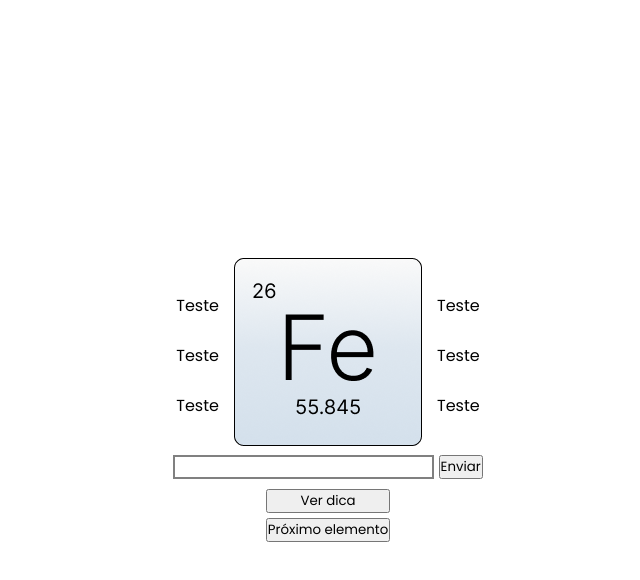
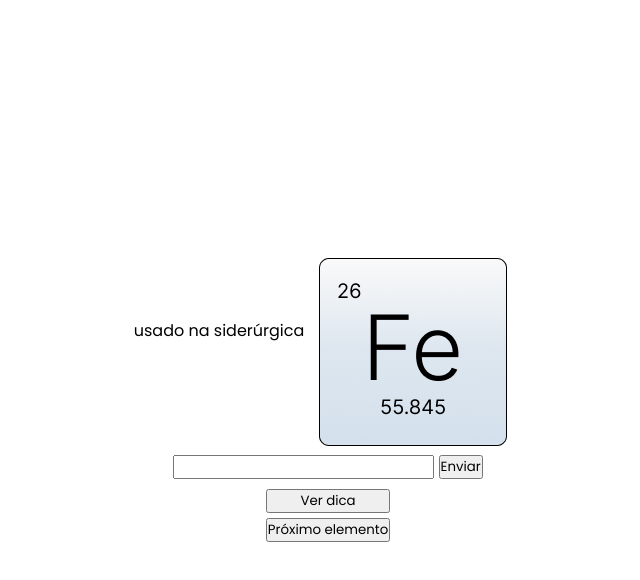
Before and after one commit to gustavorods/2024_1_b2_periodic_table_game, a plain HTML site: page index.html in a window 1280 px wide. Both pictures are taken after a click on the button "Ver dica". Shown: the whole page, without its empty margins (312-952 px from the left). Drawn offline with Linux system fonts and the light colour scheme.

Commit message:
feat JS (Script): Implementation of the function to show tips about the element on the screen

```diff
--- a/index.html
+++ b/index.html
@@ -6,16 +6,16 @@
     <link rel="stylesheet" href="./Style/style.css">
     <title>Química game</title>
 </head>
-<body onload="randomElement()">
+<body>
     <!-- Container  -->
     <div class="container">
         <!-- Element icon and its tips -->
         <div class="element">
             <!-- Tip 1 -->
             <div class="tip_div">
-                <p class="tip">Teste</p>
-                <p class="tip">Teste</p>
-                <p class="tip">Teste</p>
+                <p class="tip" id="tip1"></p>
+                <p class="tip" id="tip2"></p>
+                <p class="tip" id="tip3"></p>
             </div>
 
             <!-- Element Icon -->
@@ -25,9 +25,9 @@
 
             <!-- Tip 2 -->
             <div class="tip_div">
-                <p class="tip">Teste</p>
-                <p class="tip">Teste</p>
-                <p class="tip">Teste</p>
+                <p class="tip"id="tip4"></p>
+                <p class="tip" id="tip5"></p>
+                <p class="tip" id="tip6"></p>
             </div>
         </div>
 
--- a/js/script.js
+++ b/js/script.js
@@ -1,46 +1,58 @@
 // HTML
-let element_icon_html = document.querySelector("#element_icon");
-let next_element_html = document.querySelector("#next_element");
-let textField = document.querySelector("#user_response");
-let submitBotton = document.querySelector("#submit_button");
-
-// taking the path of each image
-let iron = "./images/ferro.png";
-let gold = "./images/Ouro.png";
-let plutonium = "./images/Plutonio.png";
+const elementIcon = document.querySelector("#element_icon");
+const nextElement = document.querySelector("#next_element");
+const textField = document.querySelector("#user_response");
+const submitButton = document.querySelector("#submit_button");
+const tipField = document.querySelectorAll(".tip");
+const showTipButton = document.querySelector("#see_tip");
 
 // Making object with the variables
-var elements = {
-    Ferro: iron,
-    Ouro: gold,
-    Plutônio: plutonium
-  };
+const elements = {
+    Ferro: "./images/ferro.png",
+    Ouro: "./images/Ouro.png",
+    Plutônio: "./images/Plutonio.png"
+};
+
+// Making the tips
+const elementsTips = {
+    Ferro: ["usado na siderúrgica", "Usado em portões", "Metal resistente", "Condutor", "Magnético", "Abundância no universo"]
+};
 
 // function to choose an element randomly
 let randomElementKey; // I will use it to check with the user's response
-
 function randomElement() {
-    textField.style.border = "2px solid gray";
-
-    let elementKeys = Object.keys(elements);
-    let randomIndex = Math.floor(Math.random() * elementKeys.length);
+    const elementKeys = Object.keys(elements);
+    const randomIndex = Math.floor(Math.random() * elementKeys.length);
     randomElementKey = elementKeys[randomIndex];
-    let randomElementImagePath = elements[randomElementKey];
-
-    element_icon_html.setAttribute('src', randomElementImagePath);
+    const randomElementImagePath = elements[randomElementKey];
+    elementIcon.setAttribute('src', randomElementImagePath);
 }
 
 // Function to check the user's response
-function checkUserResponde(userResponse) {
-    if(userResponse == randomElementKey) {
+function checkUserResponse(userResponse) {
+    if(userResponse === randomElementKey) {
         textField.style.border = "2px solid green";
 
-        // Aguarda 5000 milissegundos (5 segundos) antes de executar o restante do código
+        // Waits 1000 milliseconds (1 second) before executing the rest of the code
         setTimeout(function () {
+            textField.value = "";
+            textField.style.border = "2px solid gray";
             randomElement();
-            textField.value = "";
         }, 1000);
-    } else {
+    }
+    else {
         textField.style.border = "2px solid red";
     }
 }
+
+// Function to show the tips
+let counter = 0; // Used to control the tips field and to access the object that has the tips (randomElementKey)
+function showTip() {
+    if(counter == 6) {
+        alert("Você ja usou todas as dicas!");
+    }
+    else {
+        tipField[counter].innerHTML = elementsTips[randomElementKey][counter];
+        counter++;
+    }
+}
--- a/js/user_interections.js
+++ b/js/user_interections.js
@@ -1,5 +1,13 @@
-next_element_html.addEventListener('click', randomElement);
+// Choose a random element as soon as the site boots
+randomElement();
 
-submitBotton.addEventListener('click', () => {
-    checkUserResponde(textField.value);
+// Button to move to the next element
+nextElement.addEventListener('click', randomElement);
+
+// Send response
+submitButton.addEventListener('click', () => {
+    checkUserResponse(textField.value);
 })
+
+// Show element tip
+showTipButton.addEventListener('click', showTip);
```
